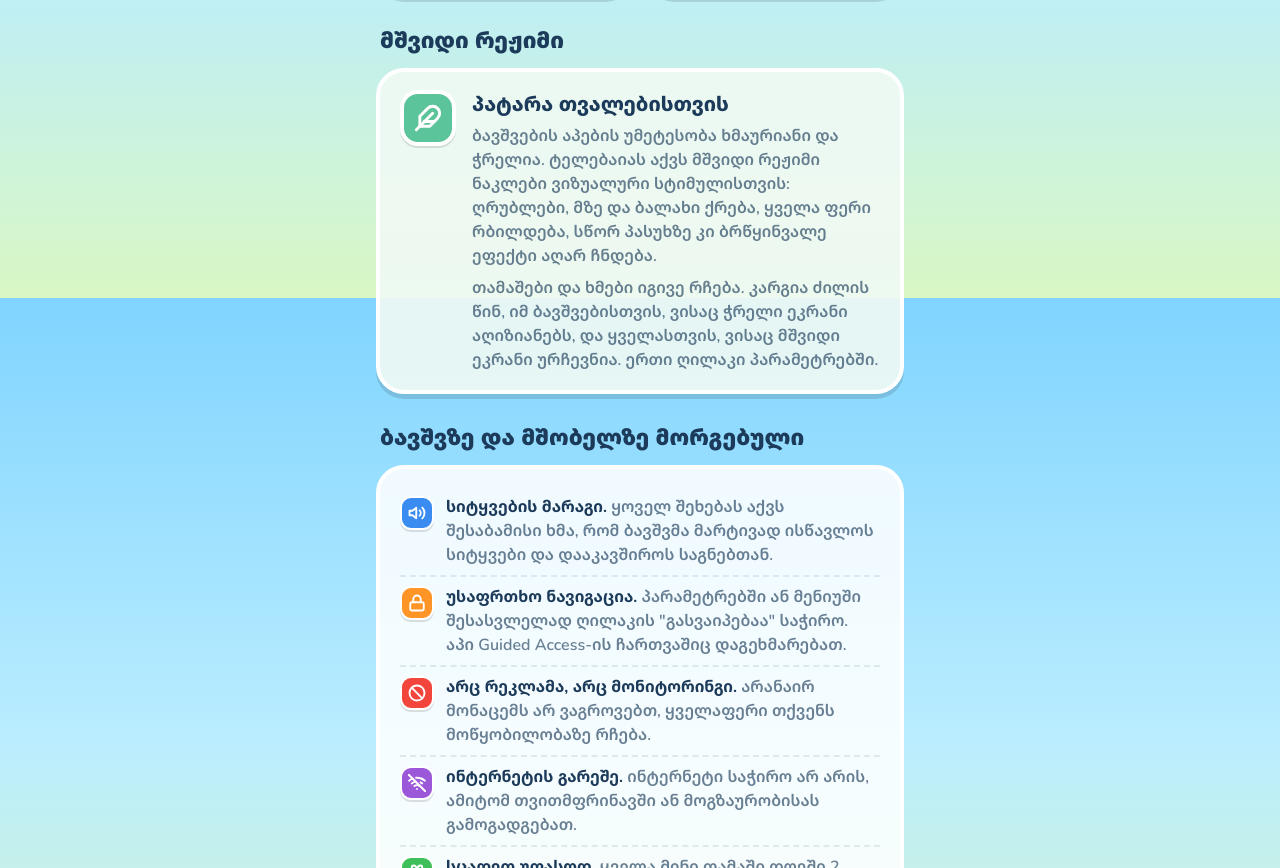
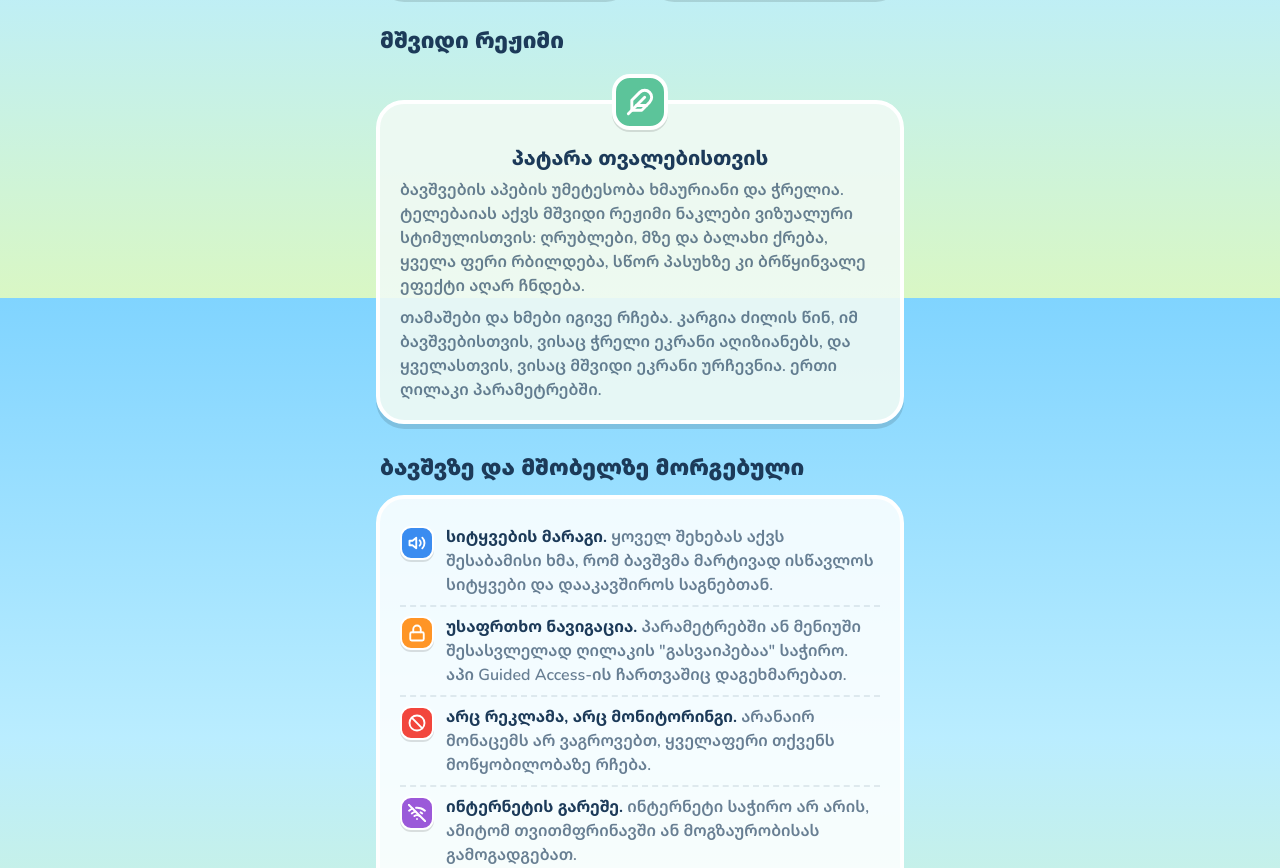
Before and after one commit to Stichoza/telebaia-web, a plain HTML site: page index.html in a window 1280 px wide. Shown: the part 1302-2170 px from the top of the page. Drawn offline with Linux system fonts and the light colour scheme.

Commit message:
Calm mode card: icon on the top edge, text full width

```diff
--- a/index.html
+++ b/index.html
@@ -182,8 +182,13 @@
   }
 
   /* Calm mode gets its own card: pastel, like the app in calm mode. */
-  .calm { display: flex; gap: 16px; align-items: flex-start; background: rgba(240, 250, 244, 0.9); }
-  .calm .dot { width: 56px; height: 56px; border-radius: 18px; border-width: 4px; margin: 0; }
+  /* Its icon sits on the card's top edge, so the text gets the full width. */
+  .calm { position: relative; margin-top: 44px; padding-top: 40px; background: rgba(240, 250, 244, 0.9); }
+  .calm .dot {
+    position: absolute; top: -30px; left: 50%; transform: translateX(-50%);
+    width: 56px; height: 56px; border-radius: 18px; border-width: 4px; margin: 0;
+  }
+  .calm h3 { text-align: center; }
   .calm .dot .fi { width: 28px; height: 28px; }
   .calm h3 { margin-bottom: 6px; }
   .calm p + p { margin-top: 8px; }
```
